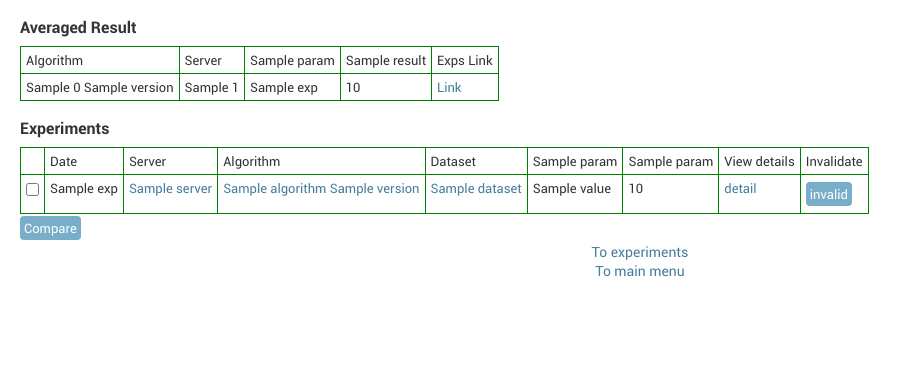
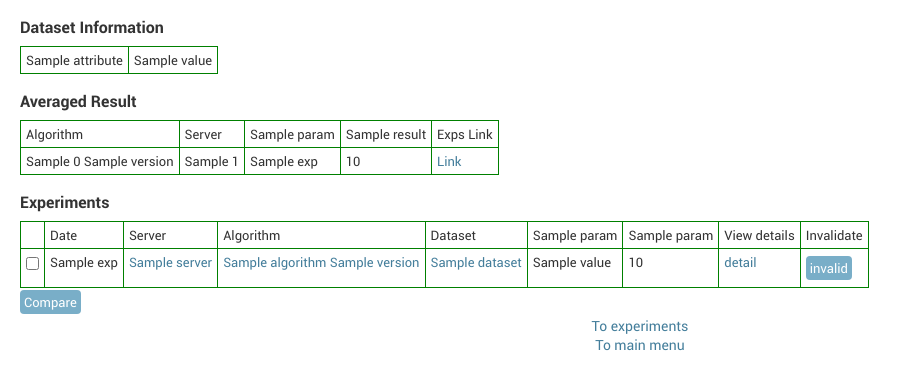
Before and after one commit to paryoja/expManager, a Django app: template mysite/projectManager/templates/projectManager/datasetDetail.html in a window 1280 px wide. Shown: the part 127-517 px from the top of the page, without its empty margins (0-912 px from the left). Run offline with Django 3.2, Linux system fonts and the light colour scheme; the template is opened without the code that fills it: most values are stand-ins (such as "Sample title", 1, 10 or a date in 2020).

Commit message:
dataset info

```diff
--- a/mysite/mysite/urls.py
+++ b/mysite/mysite/urls.py
@@ -22,4 +22,5 @@ urlpatterns = [
                   url(r'^polls/', include('polls.urls')),
                   url(r'^admin/', admin.site.urls),
                   url(r'^projects/', include('projectManager.urls')),
+                  url(r'^glossary/', include('glossary.urls')),
               ] + static(settings.MEDIA_URL, document_root=settings.MEDIA_ROOT)
--- a/mysite/projectManager/models.py
+++ b/mysite/projectManager/models.py
@@ -117,6 +117,7 @@ class Dataset(models.Model):
     name = models.TextField(null=True)
     is_synthetic = models.BooleanField(default=False)
     synthetic_parameters = models.TextField(null=True)
+    data_info = models.TextField(null=True)
     size = models.FloatField(null=True)
 
     def __str__(self):
@@ -124,6 +125,9 @@ class Dataset(models.Model):
 
     def parameterToList(self):
         return toList(self.synthetic_parameters)
+
+    def infoToList(self):
+        return toList(self.data_info)
 
     def toOptionString(self, exclude):
         param_list = self.parameterToList()
--- a/mysite/projectManager/templates/projectManager/datasetDetail.html
+++ b/mysite/projectManager/templates/projectManager/datasetDetail.html
@@ -24,6 +24,18 @@
 </table>
 
 {% endif %}
+
+<h2>Dataset Information</h2>
+
+<table>
+{% for attribute, value in dataset.infoToList %}
+<tr>
+	<td align="left">{{ attribute }}</td>
+	<td align="right">{{ value }}</td>
+<tr>
+{% endfor %}
+</table>
+
 
 {% load humanize %}
 {% load my_extras %}
```
Also changed, not shown: mysite/projectManager/views.py (+6 -2 lines).
